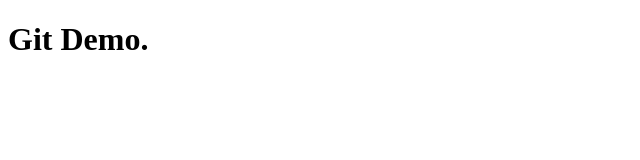
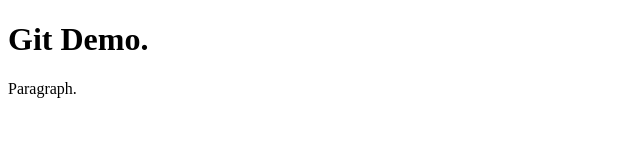
Before and after one commit to zorz0004/git-demo, a plain HTML site: page index.html in a window 1280 px wide. Shown: the full height of the page, 0-640 px from the left. Drawn offline with Linux system fonts and the light colour scheme.

Commit message:
paragraph

```diff
--- a/index.html
+++ b/index.html
@@ -6,5 +6,6 @@
 </head>
 <body>
     <h1>Git Demo.</h1>
+    <p>Paragraph.</p>
 </body>
 </html>
```
